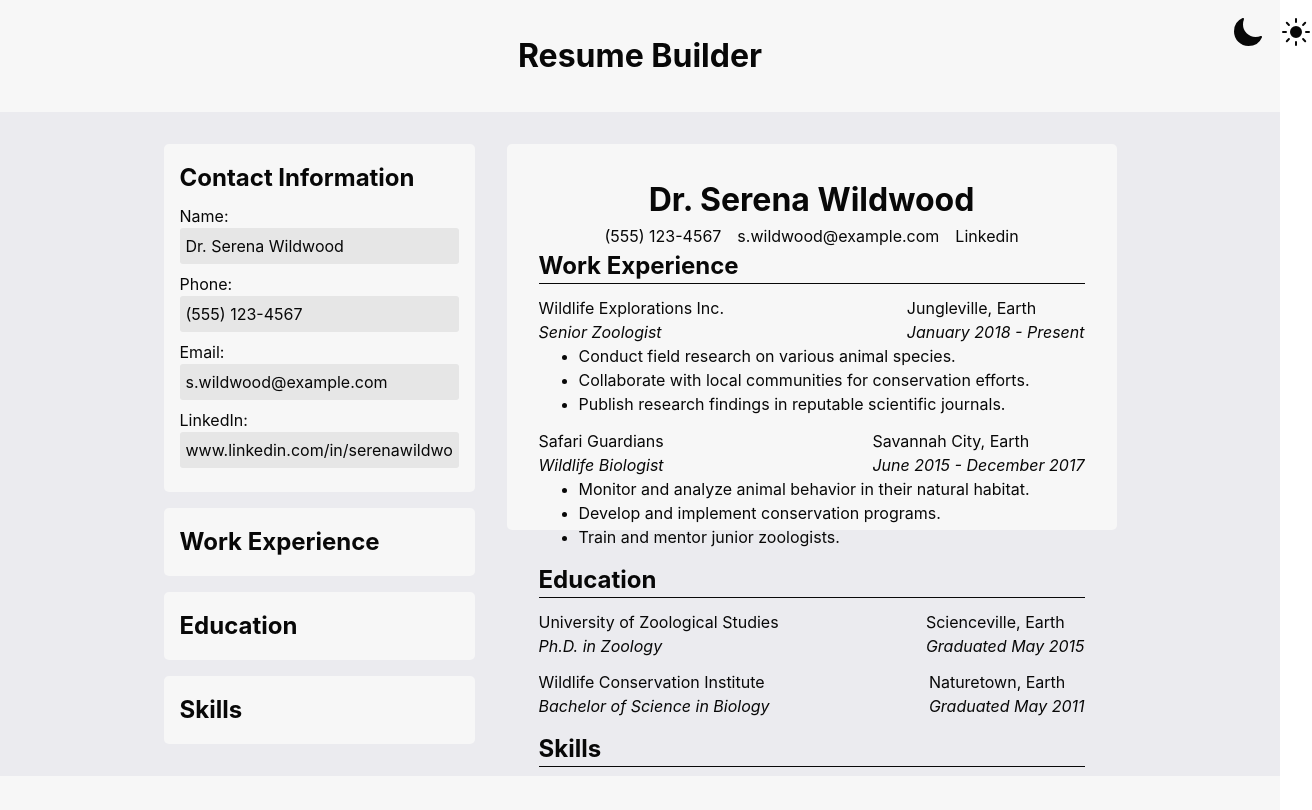
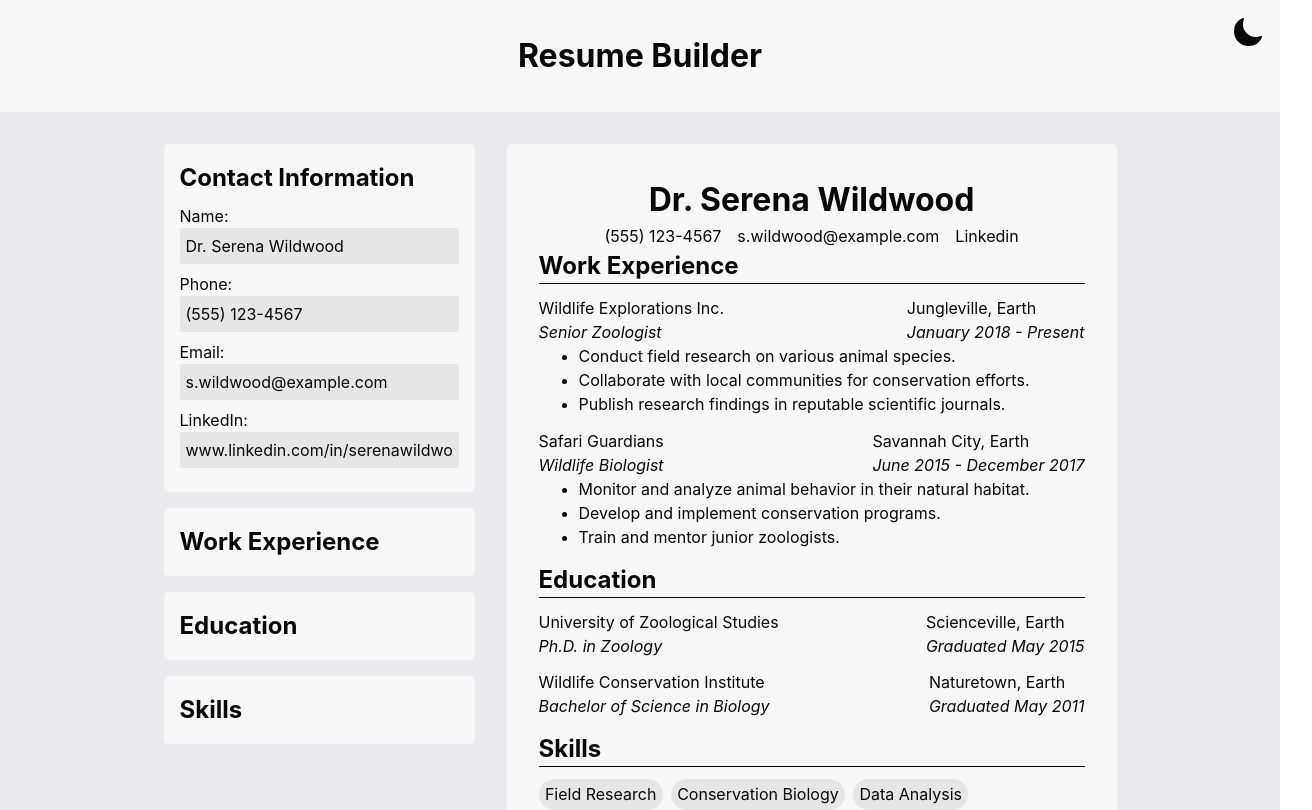
Before and after one commit to JakeNead/resume-builder, a React (Vite) app: page / in a window 1280 px wide. Shown: the top 810 px of the page, 1312 px wide, since content can reach past the window. Built offline with nearby package versions, Linux system fonts and the light colour scheme.

Commit message:
Fix display resume overflow bug

```diff
--- a/src/styles/index.css
+++ b/src/styles/index.css
@@ -12,7 +12,7 @@ body {
   line-height: 1.5;
   -webkit-font-smoothing: antialiased;
   text-rendering: optimizeLegibility;
-  /* overflow: hidden; */
+  overflow-x: hidden;
 }
 
 input,
@@ -81,6 +81,7 @@ footer {
   padding: 2rem;
   background-color: var(--card-color);
   transition: var(--transition);
+  overflow: hidden;
 }
 header {
   position: relative;
@@ -193,8 +194,8 @@ span {
   background-color: var(--card-color);
   border-radius: 5px;
   margin: 1rem 0.5rem;
-  max-width: 274px;
-  max-height: 386px;
+  width: 274px;
+  height: 386px;
   font-size: 0.44rem;
 }
 .displayContactInfo {
@@ -266,8 +267,8 @@ a {
 }
 @media (min-width: 500px) {
   .displayResume {
-    max-width: 484px;
-    max-height: 682x;
+    width: 484px;
+    height: 682x;
     font-size: 0.79rem;
   }
 }
@@ -283,10 +284,9 @@ a {
     flex-grow: 0;
   }
   .displayResume {
-    margin: 2rem 2rem auto 0;
-    flex-grow: 5;
-    max-width: 473px;
-    max-height: 666px;
+    margin: 2rem 2rem 1rem 0;
+    width: 473px;
+    height: 666px;
     font-size: 0.77rem;
   }
 }
@@ -294,7 +294,7 @@ a {
 @media (min-width: 1000px) {
   .displayResume {
     max-width: 610px;
-    max-height: 860px;
+    height: 860px;
     font-size: 1rem;
   }
 }
```
